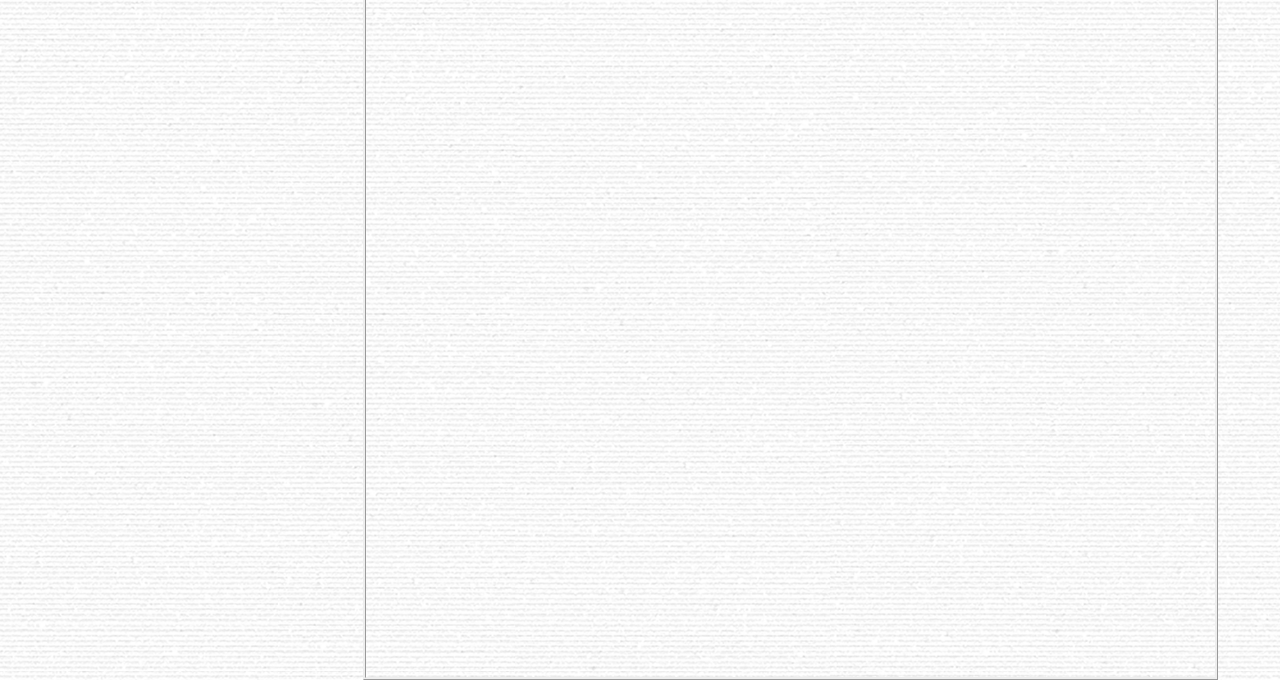
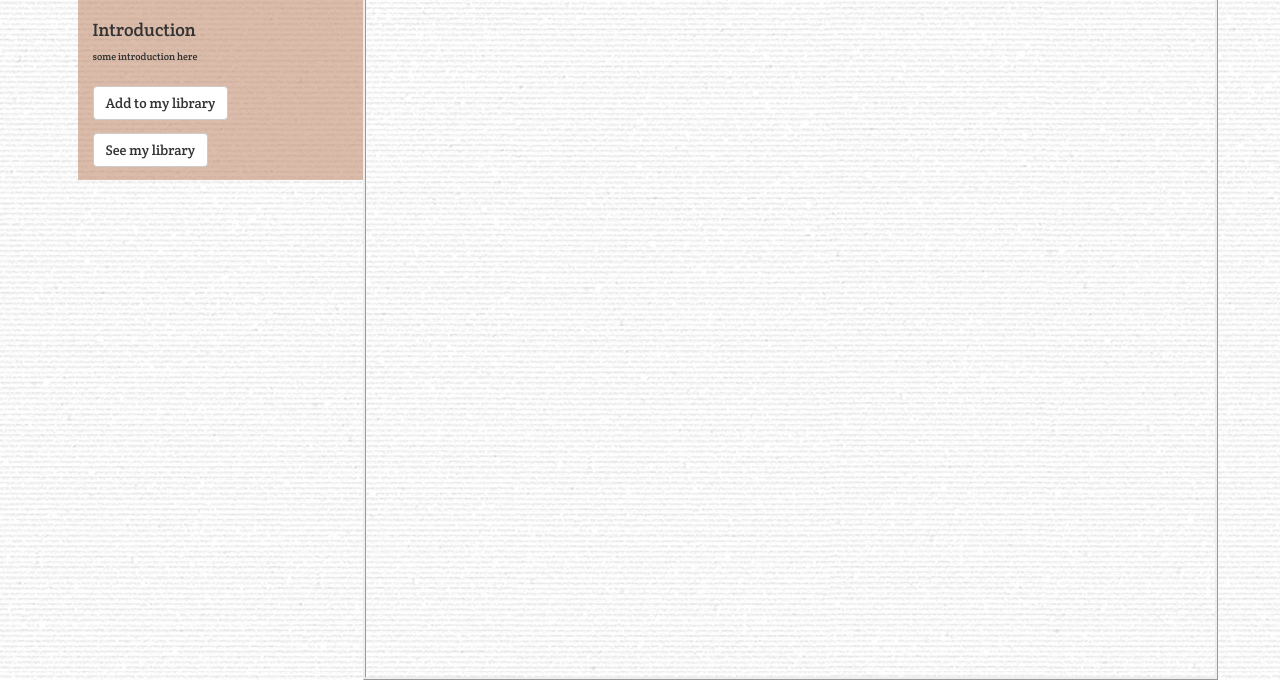
Before and after one commit to yangzhihao519/ivis-project4-demo, a plain HTML site: page index.html in a window 1280 px wide. Both pictures are taken after a click on the button 818 px from the left and 285 px from the top of the page. Shown: the part 129-809 px from the top of the page. Drawn offline with nearby package versions, Linux system fonts and the light colour scheme.

Commit message:
add introduction section and buttons

```diff
--- a/index.html
+++ b/index.html
@@ -53,6 +53,14 @@
           </div>
           <p id="space"></p>
           <p id="space2"></p>
+          <br/>
+          <h4>Introduction</h4>
+          <p id="introduction">some introduction here</p>
+          <br/>
+          <button type="button" class="btn btn-default">Add to my library</button>
+          <br/> <br/>
+          <button type="button" class="btn btn-default">See my library</button>
+          <br/> <br/>
       </div>
       <div class="col-md-9" id="displayGraph">
       </div>
```
